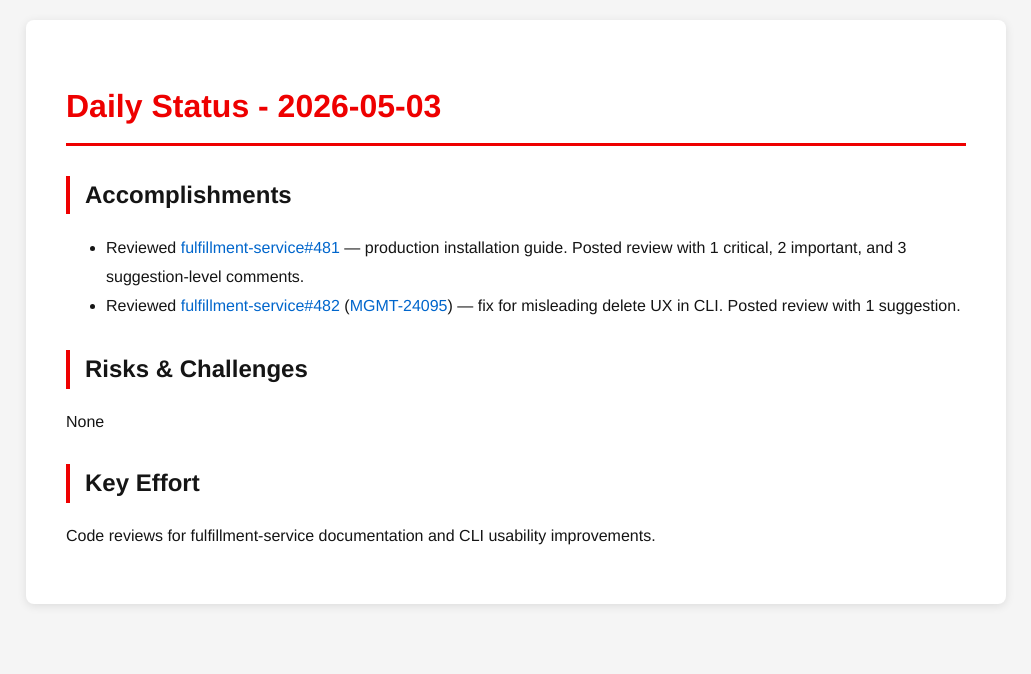
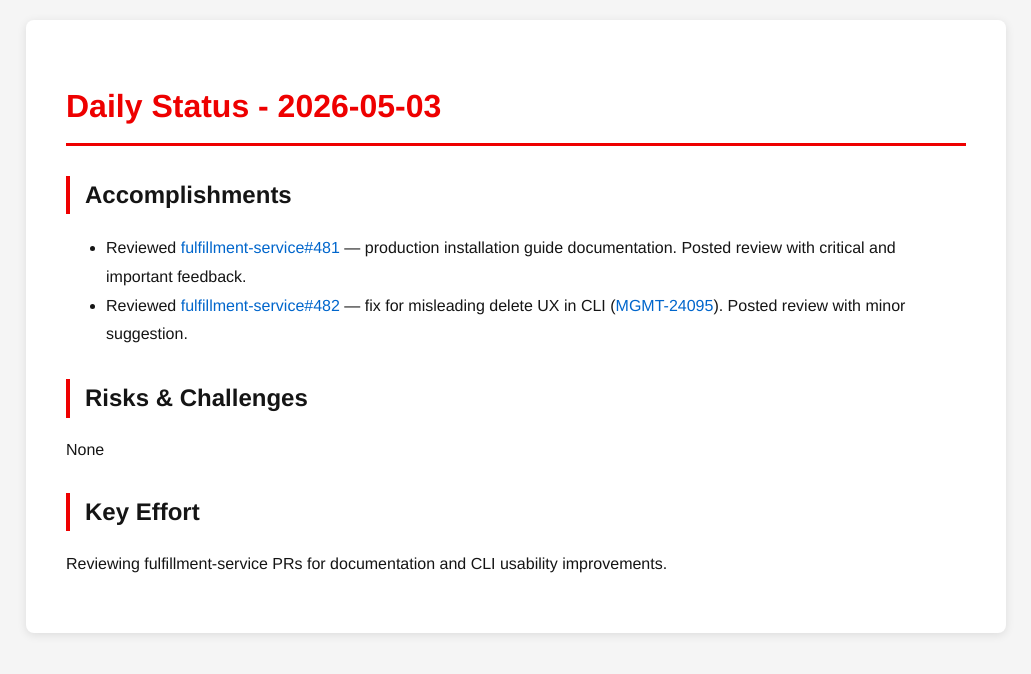
Before and after one commit to tzvatot/daily-status, a Jekyll site: the page built from 2026-05-03.md, in a window 1280 px wide. Shown: the top 674 px of the page, without its empty margins (124-1155 px from the left). Built offline with Jekyll 4.4.1, drawn with Linux system fonts in a browser that asks for light colours.

Commit message:
Daily status update - 2026-05-03

```diff
--- a/2026-05-03.md
+++ b/2026-05-03.md
@@ -7,11 +7,11 @@
 # Daily Status - 2026-05-03
 
 ## Accomplishments
-- Reviewed [fulfillment-service#481](https://github.com/osac-project/fulfillment-service/pull/481) — production installation guide. Posted review with 1 critical, 2 important, and 3 suggestion-level comments.
-- Reviewed [fulfillment-service#482](https://github.com/osac-project/fulfillment-service/pull/482) ([MGMT-24095](https://issues.redhat.com/browse/MGMT-24095)) — fix for misleading delete UX in CLI. Posted review with 1 suggestion.
+- Reviewed [fulfillment-service#481](https://github.com/osac-project/fulfillment-service/pull/481) — production installation guide documentation. Posted review with critical and important feedback.
+- Reviewed [fulfillment-service#482](https://github.com/osac-project/fulfillment-service/pull/482) — fix for misleading delete UX in CLI ([MGMT-24095](https://issues.redhat.com/browse/MGMT-24095)). Posted review with minor suggestion.
 
 ## Risks & Challenges
 None
 
 ## Key Effort
-Code reviews for fulfillment-service documentation and CLI usability improvements.
+Reviewing fulfillment-service PRs for documentation and CLI usability improvements.
```
